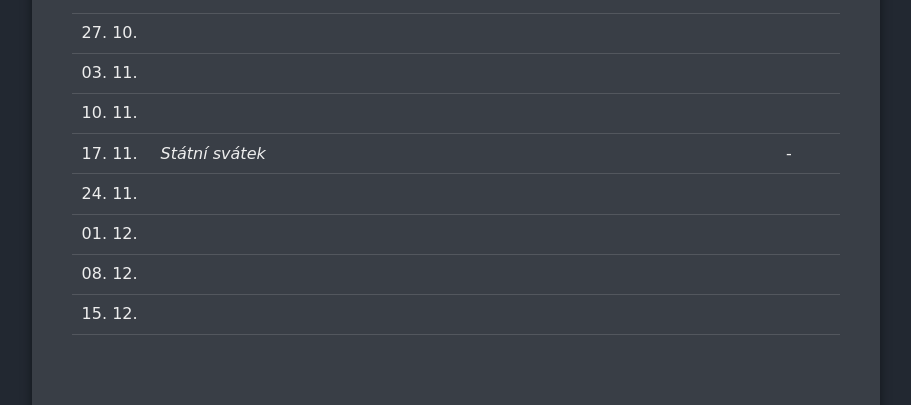
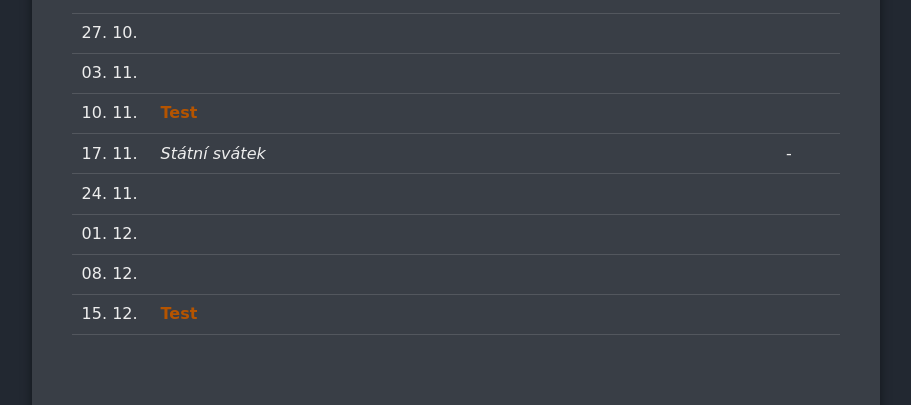
Before and after one commit to yagarea/ggu.cz, a Jekyll site: the page built from pages/teaching/2627-legaltech.md, in a window 1280 px wide and 900 px high, scrolled down 964 px. Shown: the part 157-562 px from the top of the window, without its empty margins (184-1095 px from the left). Built offline with Jekyll 4.4.1, drawn with Linux system fonts in a browser that asks for light colours.

Commit message:
add tl test

```diff
--- a/pages/teaching/2627-legaltech.md
+++ b/pages/teaching/2627-legaltech.md
@@ -39,12 +39,12 @@ Zde bude postupně přibývat probraná látka.
 | 20. 10. | | |
 | 27. 10. | | |
 | 03. 11. | | |
-| 10. 11. | <!--**Test**--> | |
+| 10. 11. | **Test** | |
 | 17. 11. | *Státní svátek* | - |
 | 24. 11. | | |
 | 01. 12. | | |
-| 08. 12. | <!--**Test**--> | |
-| 15. 12. | | |
+| 08. 12. | | |
+| 15. 12. | **Test** | |
 
 
 ## Pravidla
```
